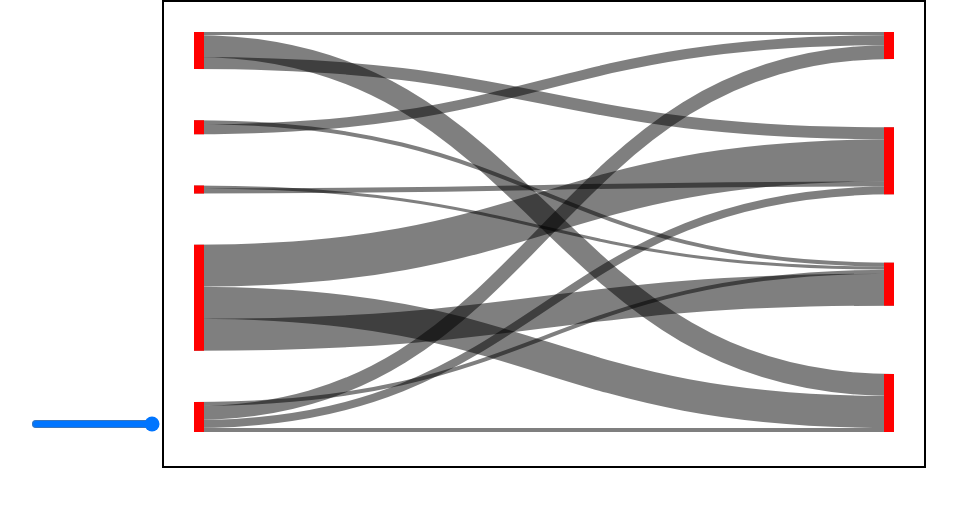
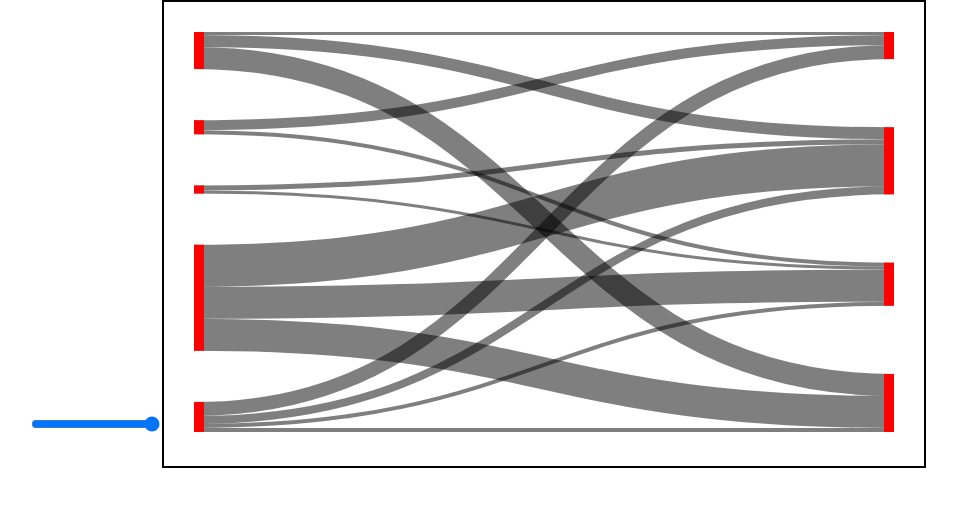
Before and after one commit to drsparrow/bipartite, a React (Create React App) app: page / in a window 1280 px wide. Shown: the top 506 px of the page, without its empty margins (163-1120 px from the left). Built offline with nearby package versions, Linux system fonts and the light colour scheme.

Commit message:
save links and nodes and properities

```diff
--- a/src/Bipartite.tsx
+++ b/src/Bipartite.tsx
@@ -37,6 +37,9 @@ export default class Bipartite extends React.Component<IBipartiteProps, IBiparti
   private width = 700;
   private x1 = 0;
   private x2 = this.width;
+  private links = this.buildLinks();
+  private sources = this.props.graph.sources;
+  private targets = this.props.graph.targets;
 
   constructor (props: IBipartiteProps) {
     super(props);
@@ -102,19 +105,17 @@ export default class Bipartite extends React.Component<IBipartiteProps, IBiparti
   }
 
   private renderSources () {
-    const { sources } = this.props.graph;
     return (
       <g className="sources">
-        {sources.map((n, i) => this.renderSourceNode(i))}
+        {this.sources.map((n, i) => this.renderSourceNode(i))}
       </g>
     );
   }
 
   private renderTargets () {
-    const { targets } = this.props.graph;
     return (
       <g className="targets">
-        {targets.map((n, i) => this.renderTargetNode(i))}
+        {this.targets.map((n, i) => this.renderTargetNode(i))}
       </g>
     );
   }
@@ -137,7 +138,7 @@ export default class Bipartite extends React.Component<IBipartiteProps, IBiparti
 
   private sizeOfSource(index: nodeIndex): number {
     let size = 0;
-    this.props.graph.links.forEach(l => {
+    this.links.forEach(l => {
       if (l.source === index) { size += l.value }
     });
 
@@ -146,7 +147,7 @@ export default class Bipartite extends React.Component<IBipartiteProps, IBiparti
 
   private sizeOfTarget(index: nodeIndex): number {
     let size = 0;
-    this.props.graph.links.forEach(l => {
+    this.links.forEach(l => {
       if (l.target === index) { size += l.value }
     });
 
@@ -168,10 +169,9 @@ export default class Bipartite extends React.Component<IBipartiteProps, IBiparti
   }
 
   private renderLinks () {
-    const { links } = this.props.graph;
     return (
       <g className="links">
-        {links.map(l => this.renderLink(l))}
+        {this.links.map(l => this.renderLink(l))}
       </g>
     );
   }
@@ -186,21 +186,21 @@ export default class Bipartite extends React.Component<IBipartiteProps, IBiparti
   }
 
   private sourceOffset (link: IBLink): number {
-    const links = this.linksWithSource(link.source).sort((a,b) => a.source - b.source);
+    const links = this.linksWithSource(link.source)
     return this.offsetFromLinks(link, links);
   }
 
   private targetOffset (link: IBLink): number {
-    const links = this.linksWithTarget(link.target).sort((a,b) => a.target - b.target);
+    const links = this.linksWithTarget(link.target)
     return this.offsetFromLinks(link, links);
   }
 
   private linksWithSource(index: nodeIndex) {
-    return this.props.graph.links.filter(l => l.source === index);
+    return this.links.filter(l => l.source === index);
   }
 
   private linksWithTarget(index: nodeIndex) {
-    return this.props.graph.links.filter(l => l.target === index);
+    return this.links.filter(l => l.target === index);
   }
 
   private offsetFromLinks (link: IBLink, links: IBLink[]) {
@@ -228,7 +228,7 @@ export default class Bipartite extends React.Component<IBipartiteProps, IBiparti
   }
 
   private totalValue (): number {
-    return this.valueOfLinks(this.props.graph.links);
+    return this.valueOfLinks(this.links);
   }
 
   private valueOfLinks(links: IBLink[]): number {
@@ -236,14 +236,23 @@ export default class Bipartite extends React.Component<IBipartiteProps, IBiparti
   }
 
   private sourceSpacing (): number {
-    return this.nodeSpacing(this.props.graph.sources);
+    return this.nodeSpacing(this.sources);
   }
 
   private targetSpacing (): number {
-    return this.nodeSpacing(this.props.graph.targets);
+    return this.nodeSpacing(this.targets);
   }
 
   private nodeSpacing (collection: any[]): number {
     return (this.height - this.totalValue()) / (collection.length - 1);
   }
+
+  private buildLinks (): IBLink[] {
+    const { links } = this.props.graph;
+    return links.sort((a, b) => {
+      const diff = a.source - b.source;
+      if (diff) { return diff }
+      return a.target - b.target;
+    });
+  }
 }
```
